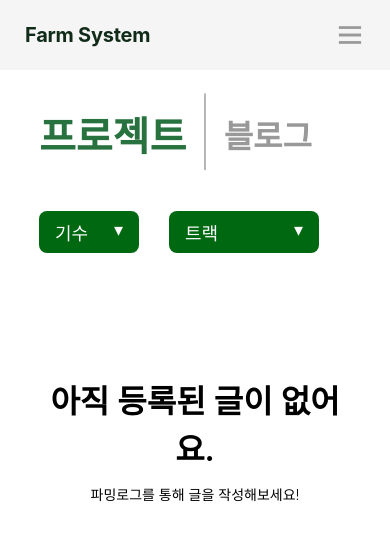
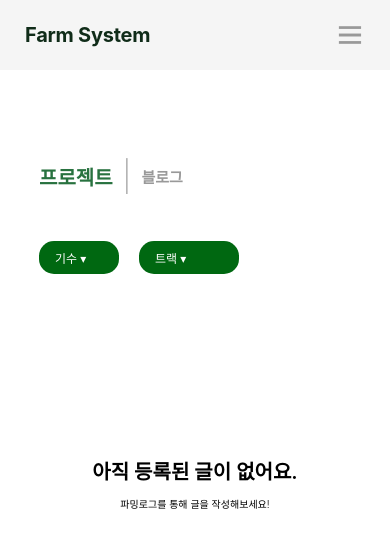
Before and after one commit to karpitony/monorepo-test, a React (Vite) app: page /blog in a window 390 px wide. Shown: the top 548 px of the page. Built offline with nearby package versions, Linux system fonts and the light colour scheme; a web font is replaced by a local one.

Commit message:
fix: 프로젝트/블로그 반응형 작업 완료

```diff
--- a/src/pages/Blog/BlogList.styles.tsx
+++ b/src/pages/Blog/BlogList.styles.tsx
@@ -7,24 +7,24 @@ export const Container = styled.div`
   align-items: center;
   gap: 20px;
   width: 100%;
+  margin-top: 60px;
 `;
 
 // 상단들을 감싸는 컨테이너
 export const TableContainer = styled.div`
   display: flex;
   gap: 30px;
+  justify-content: flex-end; /* 왼쪽 정렬 */
+  min-height: 60px;
   width: 100%;
-  justify-content: end;
-
-  height: 10vh;
-  min-height: 60px;
 `;
 
-export const SubDescription = styled.div`
-  height: 30px;
+export const SubDescription = styled.div<{$isMobile: boolean;}>`
   color: var(--FarmSystem_DarkGrey);
-  font-size: 18px;
+  font-size: ${(props) => (props.$isMobile ? "10px" : "18px")};
   font-weight: 400;
+  width: 100%;
+  text-align: right; /* 오른쪽 정렬 */
 `;
 
 /** 프로젝트 리스트(카드)들을 감싸는 컨테이너 */
@@ -46,22 +46,19 @@ export const DescriptionContainer = styled.div`
 `;
 
 /* 텍스트 컨테이너*/
-export const TextContainer = styled.div`
-
+export const TextContainer = styled.div<{$isMobile: boolean;}>`
   padding-top: 20vh;
   height: 100px;
   display: flex;
-
   justify-content: center;
   text-align: center;
-
   flex-direction: column;
   color: black;
-  font-size: 32px;
+  font-size: ${(props) => (props.$isMobile ? "20px" : "32px")};
   font-weight: 600;
 
-  a{
-    font-size: 14px;
+  a {
+    font-size: ${(props) => (props.$isMobile ? "10px" : "14px")};
     font-weight: 300;
   }
   gap: 10px;
--- a/src/pages/Blog/BlogList.tsx
+++ b/src/pages/Blog/BlogList.tsx
@@ -1,71 +1,71 @@
 import * as S from './BlogList.styles';
-import BlogItem, { BlogItemProps } from './BlogItem';
-import BlankImg from '../../assets/Images/Blog_Project/blank_img.svg';
+// import BlogItem, { BlogItemProps } from './BlogItem';
+// import BlankImg from '../../assets/Images/Blog_Project/blank_img.svg';
 import useMediaQueries from '@/hooks/useMediaQueries';
 
 /** 샘플용 더미 데이터 */
-const blogData: BlogItemProps[] = [
-  {
-    title: '임시직 프로젝트 1',
-    description: '팜시스템에 필요한 모든 정보를 담은 앱! W-300 H-40 고정사이즈로써 2줄까지 소개가 가능하다.',
-    imageUrl: BlankImg,
-    blogUrl: 'https://www.naver.com',
-  },
-  {
-    title: '임시직 프로젝트 2',
-    description: '백동민 최강 백동민 힘내 백동민 파이팅 2.',
-    imageUrl: BlankImg,
-    blogUrl: 'https://www.naver.com',
-  },
-  {
-    title: '임시직 프로젝트 3',
-    description: '백동민 최강 백동민 힘내 백동민 파이팅 3.',
-    imageUrl: BlankImg,
-    blogUrl: 'https://www.naver.com',
-  },
-  {
-    title: '임시직 프로젝트 1',
-    description: '팜시스템에 필요한 모든 정보를 담은 앱! W-300 H-40 고정사이즈로써 2줄까지 소개가 가능하다.',
-    imageUrl: BlankImg,
-    blogUrl: 'https://www.naver.com',
-  },
-  {
-    title: '임시직 프로젝트 2',
-    description: '백동민 최강 백동민 힘내 백동민 파이팅 2.',
-    imageUrl: BlankImg,
-    blogUrl: 'https://www.naver.com',
-  },
-  {
-    title: '임시직 프로젝트 3',
-    description: '백동민 최강 백동민 힘내 백동민 파이팅 3.',
-    imageUrl: BlankImg,
-    blogUrl: 'https://www.naver.com',
-  },
-];
+// const blogData: BlogItemProps[] = [
+//   {
+//     title: '임시직 프로젝트 1',
+//     description: '팜시스템에 필요한 모든 정보를 담은 앱! W-300 H-40 고정사이즈로써 2줄까지 소개가 가능하다.',
+//     imageUrl: BlankImg,
+//     blogUrl: 'https://www.naver.com',
+//   },
+//   {
+//     title: '임시직 프로젝트 2',
+//     description: '백동민 최강 백동민 힘내 백동민 파이팅 2.',
+//     imageUrl: BlankImg,
+//     blogUrl: 'https://www.naver.com',
+//   },
+//   {
+//     title: '임시직 프로젝트 3',
+//     description: '백동민 최강 백동민 힘내 백동민 파이팅 3.',
+//     imageUrl: BlankImg,
+//     blogUrl: 'https://www.naver.com',
+//   },
+//   {
+//     title: '임시직 프로젝트 1',
+//     description: '팜시스템에 필요한 모든 정보를 담은 앱! W-300 H-40 고정사이즈로써 2줄까지 소개가 가능하다.',
+//     imageUrl: BlankImg,
+//     blogUrl: 'https://www.naver.com',
+//   },
+//   {
+//     title: '임시직 프로젝트 2',
+//     description: '백동민 최강 백동민 힘내 백동민 파이팅 2.',
+//     imageUrl: BlankImg,
+//     blogUrl: 'https://www.naver.com',
+//   },
+//   {
+//     title: '임시직 프로젝트 3',
+//     description: '백동민 최강 백동민 힘내 백동민 파이팅 3.',
+//     imageUrl: BlankImg,
+//     blogUrl: 'https://www.naver.com',
+//   },
+// ];
 
 const BlogList: React.FC = () => {
-  const { isTablet, isBig } = useMediaQueries();
+  const { isMobile } = useMediaQueries();
 
   return (
     <S.Container>
       <S.TableContainer>
-        <S.SubDescription> * 블로그 클릭 시 외부로 연결돼요.</S.SubDescription>
+        <S.SubDescription $isMobile={isMobile}> * 블로그 클릭 시 외부로 연결돼요.</S.SubDescription>
       </S.TableContainer>
 
       {/* 프로젝트 카드 리스트 */}
       {/* 지금은 더미데이터의 갯수로 블로그가 있는지 없는지 판단합니다. 디버깅시 projectdata.length>6 이렇게 하면 아무 것도 없는 창 뜹니다.*/}
-      {(blogData.length > 5) ? (
+      {/* {(blogData.length > 5) ? (
       <S.ListContainer $isTablet={isTablet} $isBig={isBig}>
         {blogData.map((item, index) => (
           <BlogItem key={index} {...item} />
         ))}
-      </S.ListContainer>) : (
-          <S.TextContainer>
+      </S.ListContainer>) : ( */}
+          <S.TextContainer $isMobile={isMobile}>
             아직 등록된 글이 없어요.
             <a>파밍로그를 통해 글을 작성해보세요!</a>
           </S.TextContainer>
-      )
-      }
+      {/* )
+      } */}
     </S.Container>
   );
 };
--- a/src/pages/Blog/ProjectList.styles.tsx
+++ b/src/pages/Blog/ProjectList.styles.tsx
@@ -9,94 +9,94 @@ export const Container = styled.div`
   width: 100%;
 `;
 
-// 상단 필터(기수·트랙)들을 감싸는 컨테이너
-export const TableContainer = styled.div`
+
+/** 필터 버튼과 드롭다운을 감싸는 컨테이너 */
+export const FilterWrapper = styled.div`
+  position: relative;
   display: flex;
-  gap: 30px;
-  width: 100%;
-
-  height: 10vh;
-  min-height: 60px;
+  flex-direction: column;
+  align-items: flex-start; /* 왼쪽 정렬 */
+  margin-top: 30px;
 `;
 
-/** 실제로 '기수' 버튼이나 '트랙' 버튼을 감쌀 컨테이너 예시 */
-export const FilterWrapper = styled.div`
-  position: relative; /* 드롭다운 위치 계산을 위해 relative 사용 */
-
-  display: flex;
-  flex-direction: column;
-  min-height: 80px; /* 필요에 따라 조절 */
-
-`;
-
-/** 기수 버튼 스타일 */
-export const FilterGradeButton = styled.button`
+/** 기수 버튼 */
+export const FilterGradeButton = styled.button<{$isMobile: boolean; $isTablet: boolean;}>`
   background-color: var(--FarmSystem_Green06);
   color: #fff;
   padding: 8px 16px;
   border: none;
-  border-radius: 8px;
+  border-radius: ${(props) => (props.$isMobile ? '15px' : '8px')};
   cursor: pointer;
+  text-align: left;
+  font-size: ${(props) => (props.$isMobile ? '12px' : props.$isTablet ? '14px' : '16px')};
+  font-weight: 500;
+  width: ${(props) => (props.$isMobile ? '80px' : props.$isTablet ? '90px' : '110px')}; /* 기수 버튼은 작게 */
+`;
 
-  font-size: 18px;
-  font-weight: 300;
-
-  margin-top: auto;
-  display: inline-flex;
-  justify-content: space-between;
-
-  /* 필요에 따라 hover, focus 스타일 추가 */
-  width: 100px;
-`;
-/* 트랙 버튼 스타일*/
-export const FilterTrackButton = styled.button`
+/** 트랙 버튼 */
+export const FilterTrackButton = styled.button<{$isMobile: boolean; $isTablet: boolean;}>`
   background-color: var(--FarmSystem_Green06);
   color: #fff;
   padding: 8px 16px;
   border: none;
-  border-radius: 8px;
+  border-radius: ${(props) => (props.$isMobile ? '15px' : '8px')};
   cursor: pointer;
-
-  font-size: 18px;
-  font-weight: 300;
-
-  margin-top: auto;
-  width: 150px;
-  display: inline-flex;
-  justify-content: space-between;
-
-  /* 필요에 따라 hover, focus 스타일 추가 */
+  text-align: left;
+  font-size: ${(props) => (props.$isMobile ? '12px' : props.$isTablet ? '14px' : '16px')};
+  font-weight: 500;
+  width: ${(props) => (props.$isMobile ? '100px' : props.$isTablet ? '120px' : '160px')}; /* 트랙 버튼은 큼 */
 `;
 
-
-/** 드롭다운 목록 컨테이너 */
-export const DropdownMenu = styled.div`
+/** 기수 드롭다운 */
+export const DropdownGradeMenu = styled.div<{$isMobile: boolean; $isTablet: boolean;}>`
   position: absolute;
-  top: 110px;     /* 버튼 아래로 살짝 떨어뜨림 */
+  top: 45px;
   left: 0;
-  width: 100%;
-  text-align: center;
-
+  width: ${(props) => (props.$isMobile ? '80px' : props.$isTablet ? '90px' : '110px')}; /* 기수 버튼과 동일한 크기 */
+  text-align: left;
   background-color: #fff;
   border: 3px solid var(--FarmSystem_Green04);
   border-radius: 8px;
   box-shadow: 0 2px 6px rgba(0, 0, 0, 0.15);
-
-  z-index: 999;  /* 드롭다운이 맨 위 */
+  z-index: 999;
 `;
 
-/** 드롭다운 목록의 각 아이템 */
-export const DropdownItem = styled.div`
+/** 트랙 드롭다운 */
+export const DropdownTrackMenu = styled.div<{$isMobile: boolean; $isTablet: boolean;}>`
+  position: absolute;
+  top: 45px;
+  left: 0;
+  width: ${(props) => (props.$isMobile ? '100px' : props.$isTablet ? '120px' : '160px')}; /* 트랙 버튼과 동일한 크기 */
+  text-align: left;
+  background-color: #fff;
+  border: 3px solid var(--FarmSystem_Green04);
+  border-radius: 8px;
+  box-shadow: 0 2px 6px rgba(0, 0, 0, 0.15);
+  z-index: 999;
+`;
+
+/** 드롭다운 아이템 */
+export const DropdownItem = styled.div<{$isMobile: boolean; $isTablet: boolean;}>`
   padding: 8px 12px;
   cursor: pointer;
-  font-size: 14px;
+  font-size: ${(props) => (props.$isMobile ? '10px' : props.$isTablet ? '12px' : '14px')};
   color: #333;
 
   &:hover {
-    z-index: 990;
-    background-color: #f0fff0; /* 연한 초록 강조 */
+    background-color: #f0fff0;
     border-radius: 8px;
   }
+`;
+
+/** 필터 컨테이너 */
+export const TableContainer = styled.div<{$isMobile: boolean; $isTablet: boolean;}>`
+  display: flex;
+  gap: 20px;
+  width: 100%;
+  height: 10vh;
+  min-height: 60px;
+  justify-content: flex-start;
+  margin-top: ${(props) => (props.$isMobile ? '0px' : props.$isTablet ? '15px' : '60px')};
 `;
 
 /** 프로젝트 리스트(카드)들을 감싸는 컨테이너 */
@@ -119,22 +119,19 @@ export const DescriptionContainer = styled.div`
 `;
 
 /* 텍스트 컨테이너*/
-export const TextContainer = styled.div`
-
+export const TextContainer = styled.div<{$isMobile: boolean;}>`
   padding-top: 20vh;
   height: 100px;
   display: flex;
-
   justify-content: center;
   text-align: center;
-
   flex-direction: column;
   color: black;
-  font-size: 32px;
+  font-size: ${(props) => (props.$isMobile ? "20px" : "32px")};
   font-weight: 600;
 
-  a{
-    font-size: 14px;
+  a {
+    font-size: ${(props) => (props.$isMobile ? "10px" : "14px")};
     font-weight: 300;
   }
   gap: 10px;
--- a/src/pages/Blog/ProjectList.tsx
+++ b/src/pages/Blog/ProjectList.tsx
@@ -61,48 +61,46 @@ const ProjectList: React.FC = () => {
     setOpenDropdown('');
   };
 
-  const { isTablet, isBig } = useMediaQueries();
+  const { isTablet, isBig, isMobile } = useMediaQueries();
 
   return (
     <S.Container>
-      <S.TableContainer>
+      <S.TableContainer $isTablet={isTablet} $isMobile={isMobile}>
         {/* 기수 */}
         <S.FilterWrapper>
-          <S.FilterGradeButton onClick={() => handleToggleDropdown('grade')}>
+          <S.FilterGradeButton onClick={() => handleToggleDropdown('grade')} $isTablet={isTablet} $isMobile={isMobile}>
             <a>기수</a> <a>▾</a>
           </S.FilterGradeButton>
           {openDropdown === 'grade' && (
-            <S.DropdownMenu>
+            <S.DropdownGradeMenu $isTablet={isTablet} $isMobile={isMobile}>
               {['4기', '3기', '2기', '1기'].map((grade) => (
                 <S.DropdownItem
                   key={grade}
-                  onClick={() => handleSelectOption(grade)}
-                >
+                  onClick={() => handleSelectOption(grade)}$isTablet={isTablet} $isMobile={isMobile}>
                   {grade}
                 </S.DropdownItem>
               ))}
-            </S.DropdownMenu>
+            </S.DropdownGradeMenu>
           )}
         </S.FilterWrapper>
 
         {/* 트랙 */}
         <S.FilterWrapper>
-          <S.FilterTrackButton onClick={() => handleToggleDropdown('track')}>
+          <S.FilterTrackButton onClick={() => handleToggleDropdown('track')} $isTablet={isTablet} $isMobile={isMobile}>
             <a>트랙</a> <a>▾</a>
           </S.FilterTrackButton>
           {openDropdown === 'track' && (
-            <S.DropdownMenu>
+            <S.DropdownTrackMenu $isTablet={isTablet} $isMobile={isMobile}>
               {['Union', '빅데이터', '사물인터넷/로봇', '인공지능', '보안/웹', '게임/영상'].map(
                 (track) => (
                   <S.DropdownItem
                     key={track}
-                    onClick={() => handleSelectOption(track)}
-                  >
+                    onClick={() => handleSelectOption(track)}$isTablet={isTablet} $isMobile={isMobile}>
                     {track}
                   </S.DropdownItem>
                 )
               )}
-            </S.DropdownMenu>
+            </S.DropdownTrackMenu>
           )}
         </S.FilterWrapper>
       </S.TableContainer>
@@ -115,7 +113,7 @@ const ProjectList: React.FC = () => {
           <ProjectItem key={index} {...item} />
         ))}
       </S.ListContainer>) : (
-          <S.TextContainer>
+          <S.TextContainer $isMobile={isMobile}>
             아직 등록된 글이 없어요.
             <a>파밍로그를 통해 글을 작성해보세요!</a>
           </S.TextContainer>
--- a/src/pages/Blog/index.styles.tsx
+++ b/src/pages/Blog/index.styles.tsx
@@ -1,52 +1,49 @@
 import styled from 'styled-components';
 
-//전체 컨테이너
+// 전체 컨테이너
 export const Container = styled.div`
-  position: relative; /*위치 지정에 필요*/
+  position: relative;
   width: 100vw;
   height: 100vh;
-
   display: flex;
-  margin: 0 auto; //중앙정렬
-  padding: 0 10%; //좌우 여백
+  margin: 0 auto;
+  padding: 0 10%;
 `;
 
-//모양 유지 컨테이너
-export const ActiveTabIndicator = styled.div<{$isTablet: boolean;}>`
-  margin-top: ${(props)=> (props.$isTablet ? "18vh": "20vh" )}; /* 반응형 추가 */
+// 모양 유지 컨테이너
+export const ActiveTabIndicator = styled.div<{$isTablet: boolean; $isMobile: boolean;}>`
+  margin-top: ${(props) => (props.$isTablet ? "200px" : props.$isMobile ? "25vh" : "200px")};
   width: 100%;
   display: flex;
+  font-size: ${(props) => (props.$isMobile ? "14px" : "20px")};
 `;
 
 // 버튼 컨테이너 스타일
-//  top: 70px;
-//  left: 10%;
 export const ButtonContainer = styled.div`
   width: 300px;
   height: 100px;
-
-  margin: 10vh 0;
+  margin: 15vh 0;
   position: absolute;
-
   display: flex;
   gap: 5px;
 `;
 
-
 // 토글 버튼 스타일
-export const ToggleButton = styled.button<{ active: boolean }>`
+export const ToggleButton = styled.button<{ active: boolean; $isMobile: boolean }>`
   border: none;
   background-color: transparent;
   cursor: pointer;
-  font-size: ${(props) => (props.active ? '40px' : '32px')};
+  font-size: ${(props) => (props.active ? (props.$isMobile ? '20px' : '50px') : (props.$isMobile ? '15px' : '32px'))};
   font-weight: 600;
   color: ${(props) => (props.active ? 'var(--FarmSystem_Green01)' : 'var(--FarmSystem_DarkGrey)')};
 `;
-
-export const Divider = styled.div`
-    padding: none;
-    margin: 0 5px;
-    font-size: 64px;
-    font-weight: 100;
-    color: var(--FarmSystem_DarkGrey);
+export const Divider = styled.div<{ $isMobile: boolean }>`
+  padding: none;
+  margin: 0 5px;
+  font-size: ${(props) => (props.$isMobile ? '30px' : '64px')};
+  font-weight: 200;
+  color: var(--FarmSystem_DarkGrey);
+  display: flex;
+  align-items: center;
+  justify-content: center;
 `;
--- a/src/pages/Blog/index.tsx
+++ b/src/pages/Blog/index.tsx
@@ -7,27 +7,27 @@ import useMediaQueries from '@/hooks/useMediaQueries';
 
 const Blog: React.FC = () => {
   const [activeTab, setActiveTab] = useState<'blog' | 'project'>('project');
-  const { isTablet } = useMediaQueries();
+  const { isTablet, isMobile } = useMediaQueries();
 
   return (
     <>
     <S.Container>
       <S.ButtonContainer>
-        <S.ToggleButton active={activeTab === 'project'} onClick={() => setActiveTab('project')}>
+        <S.ToggleButton active={activeTab === 'project'} onClick={() => setActiveTab('project')} $isMobile={isMobile}>
           <div>프로젝트</div>
         </S.ToggleButton>
-        <S.Divider>|</S.Divider>
-        <S.ToggleButton active={activeTab === 'blog'} onClick={() => setActiveTab('blog')}>
+        <S.Divider $isMobile={isMobile}>|</S.Divider>
+        <S.ToggleButton active={activeTab === 'blog'} onClick={() => setActiveTab('blog')} $isMobile={isMobile}>
           <div>블로그</div>
         </S.ToggleButton>
       </S.ButtonContainer>
         {activeTab === 'project' && (
-          <S.ActiveTabIndicator $isTablet={isTablet}>
+          <S.ActiveTabIndicator $isTablet={isTablet} $isMobile={isMobile}>
             <ProjectList />
           </S.ActiveTabIndicator>
         )}
         {activeTab === 'blog' && (
-          <S.ActiveTabIndicator $isTablet={isTablet}>
+          <S.ActiveTabIndicator $isTablet={isTablet} $isMobile={isMobile}>
             <BlogList />
           </S.ActiveTabIndicator>
         )}
```
